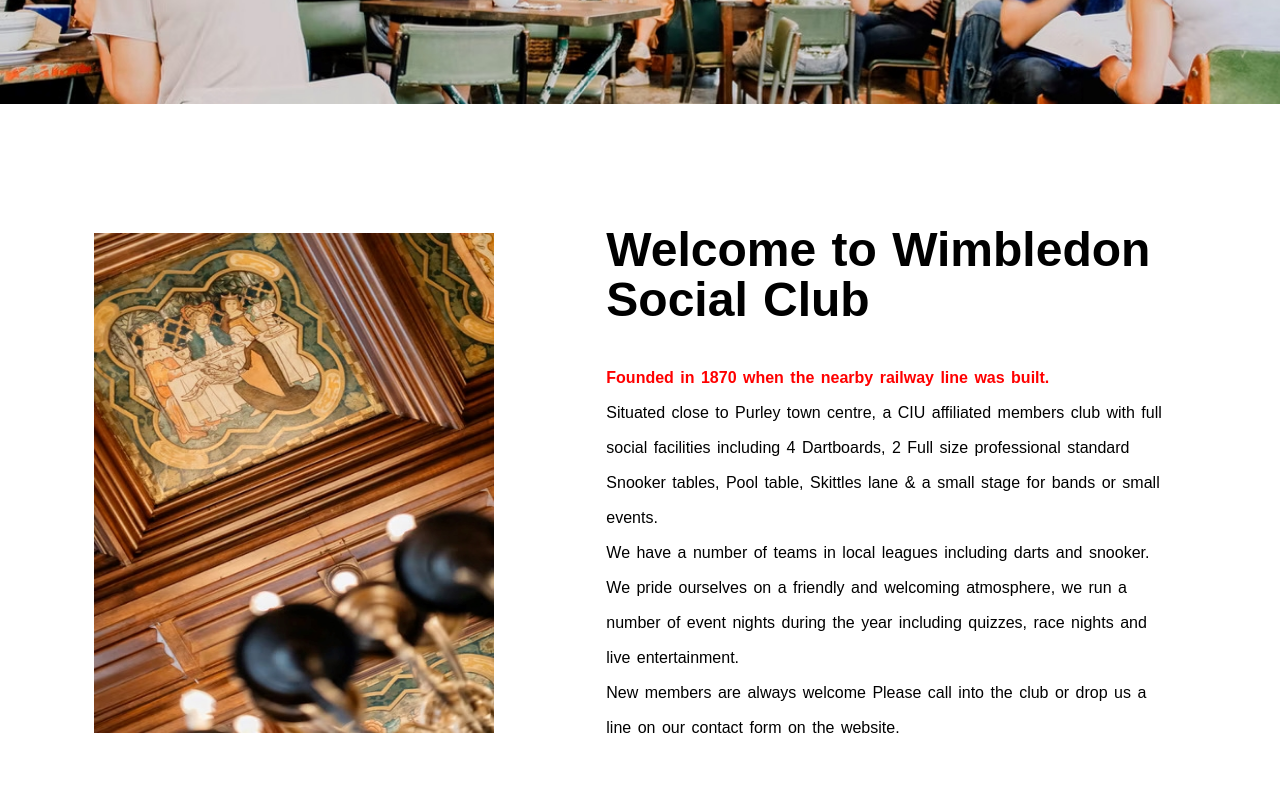
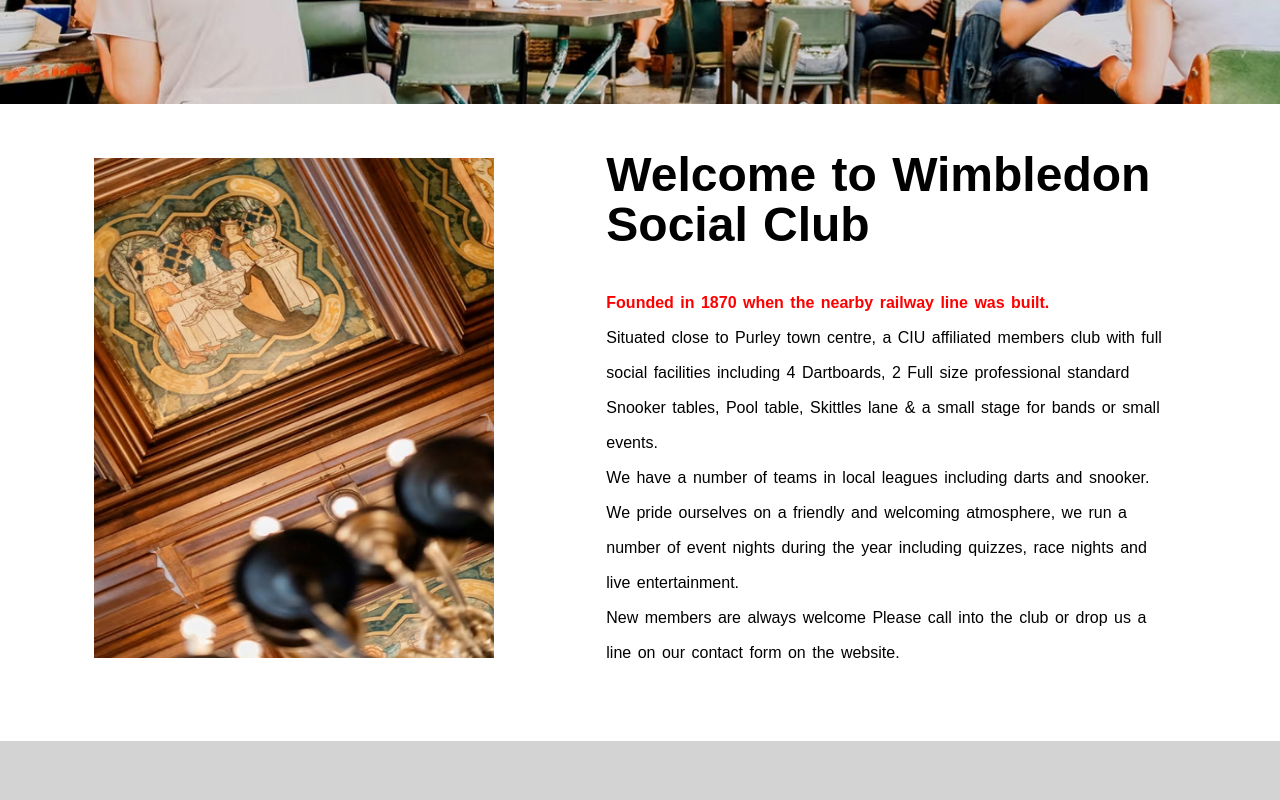
Before and after one commit to yazyounas/socialclub, a plain HTML site: page index.html in a window 1280 px wide. Shown: the part 660-1460 px from the top of the page. Drawn offline with Linux system fonts and the light colour scheme.

```diff
--- a/resources/css/style.css
+++ b/resources/css/style.css
@@ -132,7 +132,7 @@
     justify-content: center;
     align-items: center;
     justify-content: space-evenly;
-    margin: 100px 0px;
+    margin: 25px 0px;
 }
 
 .club-history {
```
